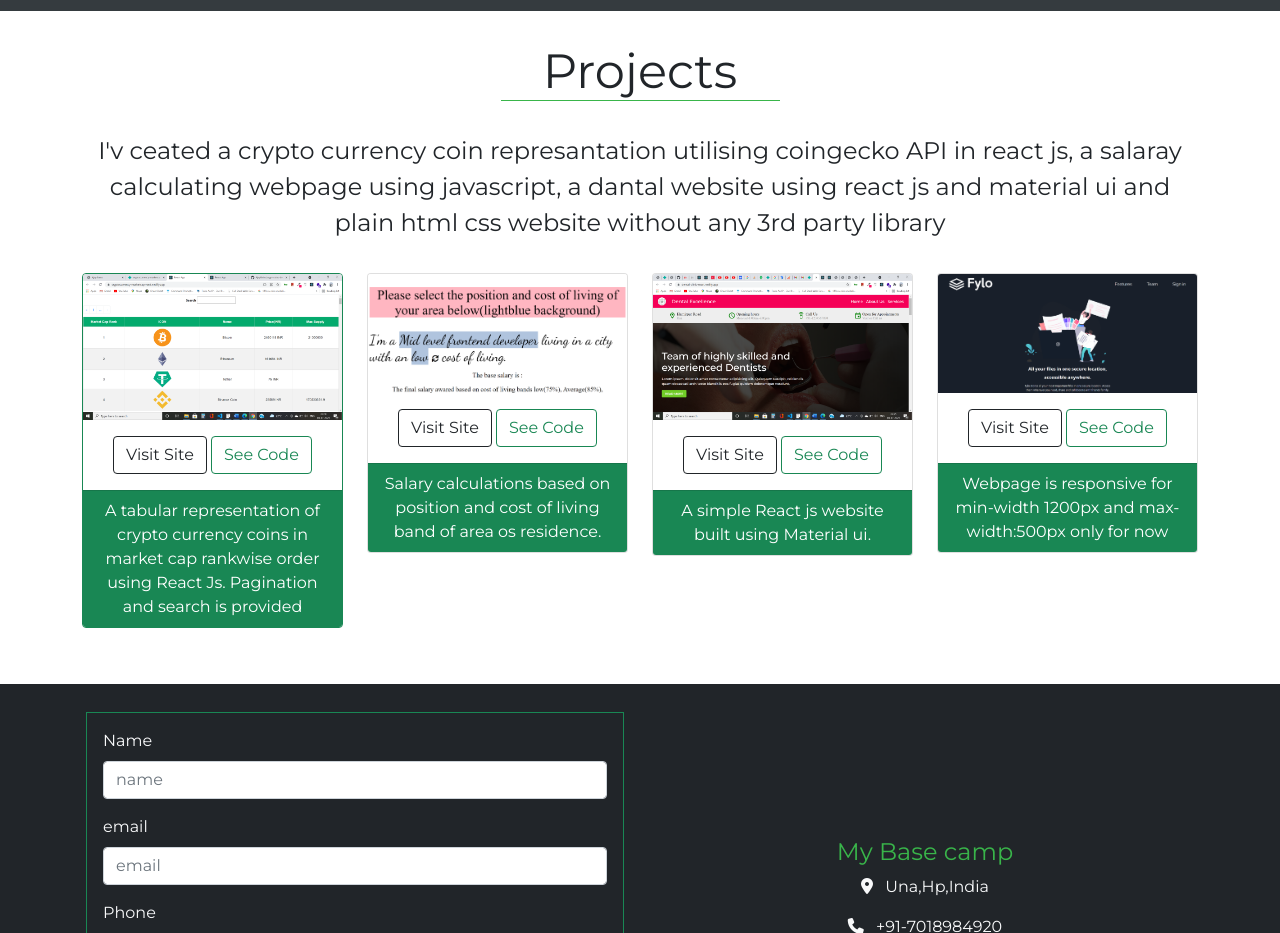
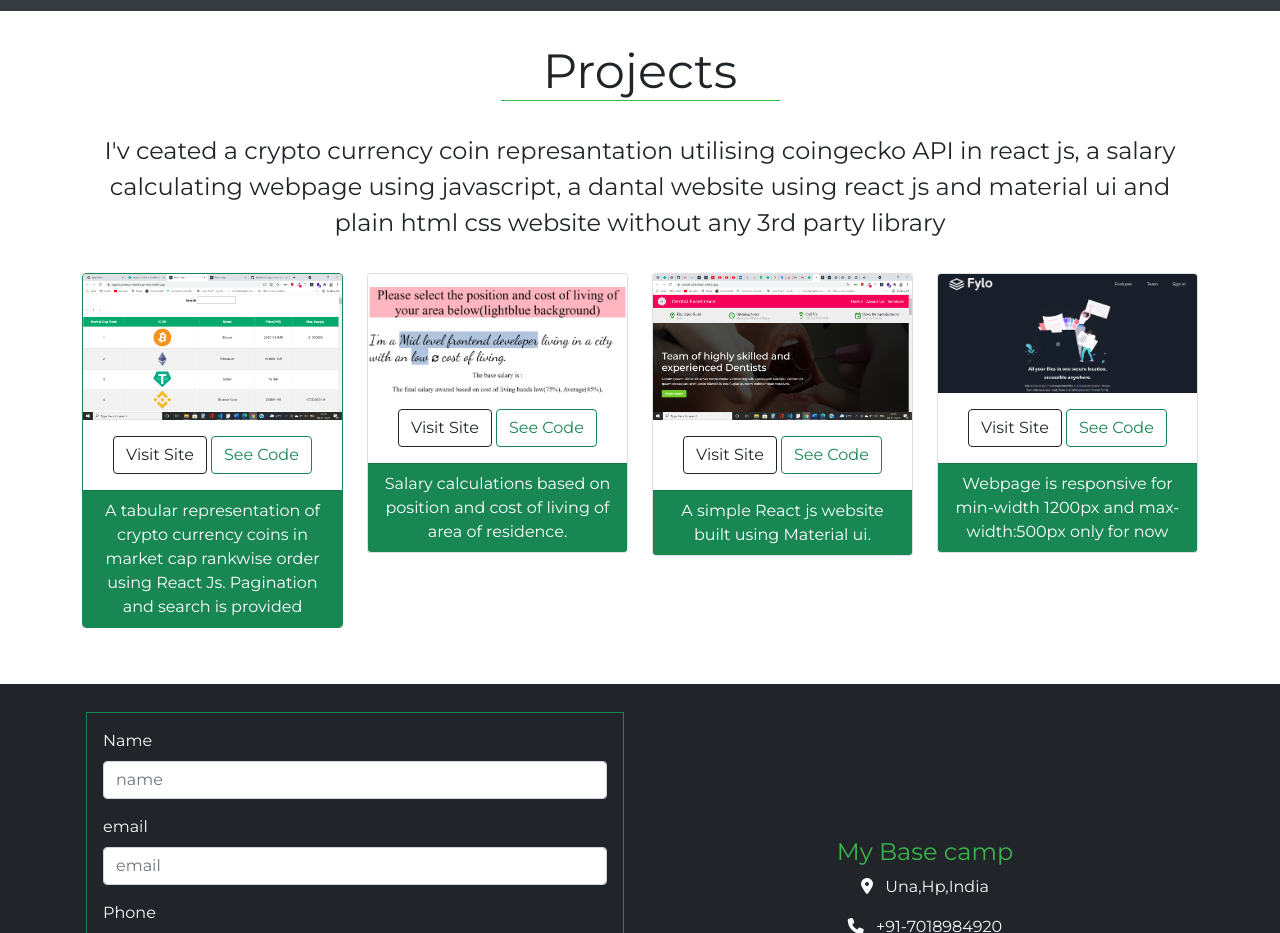
Before and after one commit to AjayBains/new-portfolio, a website: page index.html in a window 1280 px wide. Shown: the part 2320-3253 px from the top of the page. Drawn offline with nearby package versions, Linux system fonts and the light colour scheme.

Commit message:
corrections

```diff
--- a/index.html
+++ b/index.html
@@ -133,7 +133,7 @@
         <div class="container projects__container">
             <h2 class="projects__heading text-center mb-4">Projects</h2>
             <p class="projects__text text-center">I'v ceated a crypto currency coin represantation utilising coingecko
-                API in react js, a salaray calculating webpage using javascript, a dantal website using react js and
+                API in react js, a salary calculating webpage using javascript, a dantal website using react js and
                 material ui and plain html css website without any 3rd party library</p>
             <div class="row">
                 <div class="col-12 col-sm-12 col-md-6 col-lg-3 mb-4">
@@ -166,7 +166,7 @@
                         </div>
                         <div class="card-footer bg-success">
                             <p class="card-text  text-white">Salary calculations based on position and cost of living
-                                band of area os residence.</p>
+                                 of area of residence.</p>
                         </div>
                     </div>
 
```
